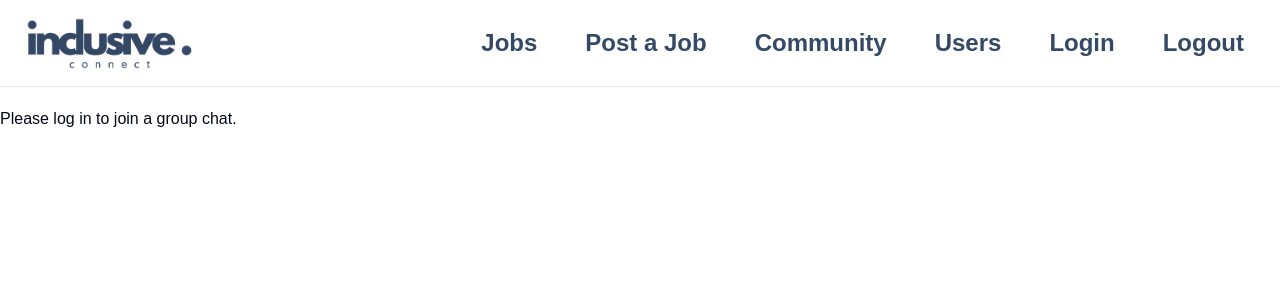
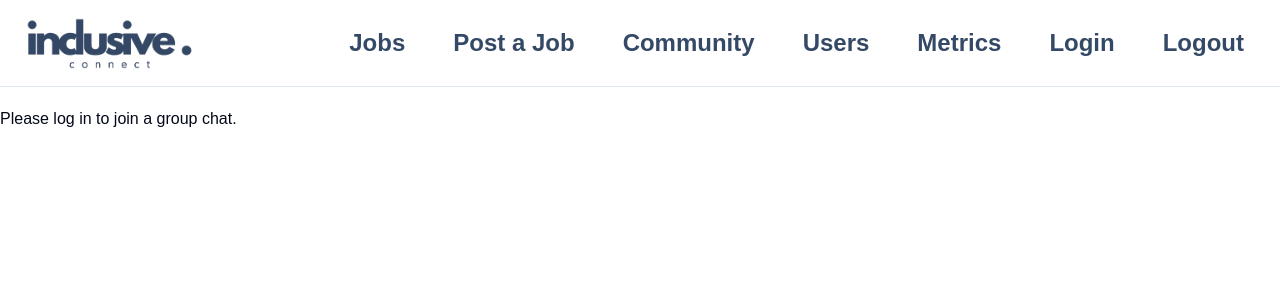
Before and after one commit to cfgtexas24/Team-14, a Next.js app in the folder cfg2024/: page /community/groups in a window 1280 px wide. Shown: the top 300 px of the page. Built offline with nearby package versions, Linux system fonts and the light colour scheme; no server answers.

Commit message:
metrics added to MainNavLinks

```diff
--- a/cfg2024/components/MainNavLinks.tsx
+++ b/cfg2024/components/MainNavLinks.tsx
@@ -77,6 +77,20 @@ export function MainNavLinks() {
         </NavigationMenuItem>
         <NavigationMenuItem>
           <motion.div whileHover={{ scale: 1.2 }}>
+            <Link href="/metrics" legacyBehavior passHref>
+              <NavigationMenuLink
+                className={cn(
+                  navigationMenuTriggerStyle(),
+                  "text-[#344966] hover:bg-[#344966] hover:text-white rounded-xl"
+                )}
+              >
+                <div className="text-2xl font-bold">Metrics</div>
+              </NavigationMenuLink>
+            </Link>
+          </motion.div>
+        </NavigationMenuItem>
+        <NavigationMenuItem>
+          <motion.div whileHover={{ scale: 1.2 }}>
             <Link href="/login" legacyBehavior passHref>
               <NavigationMenuLink
                 className={cn(
```
